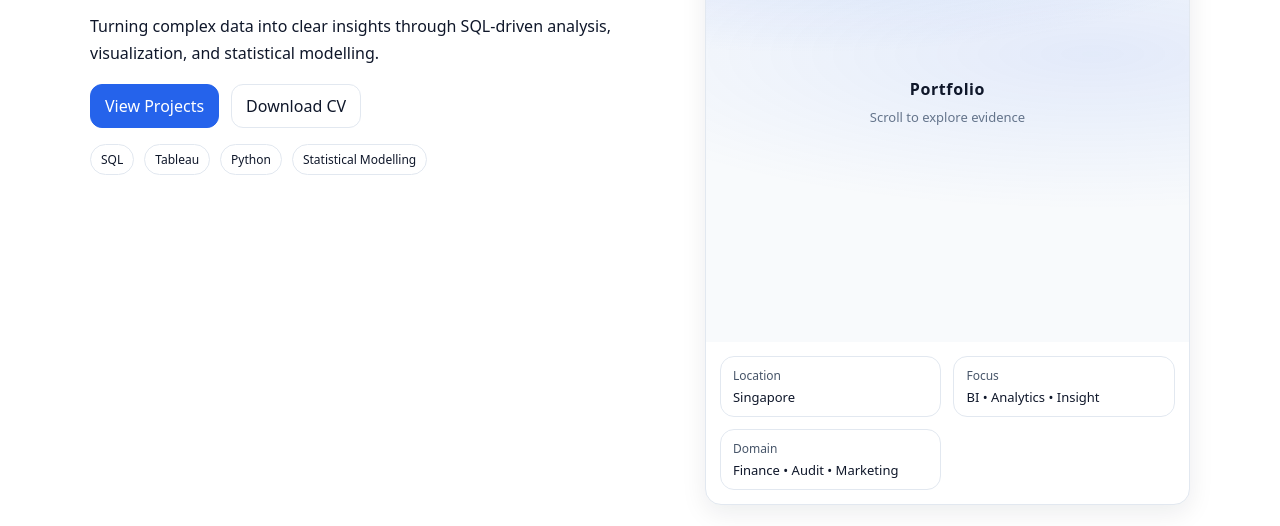
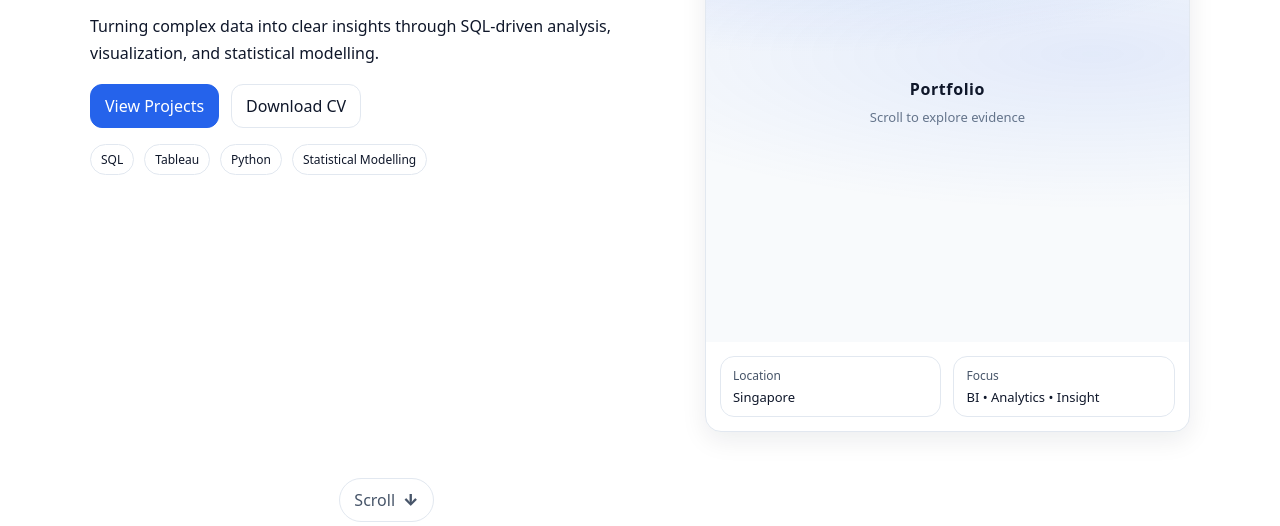
Before and after one commit to 56vpc2nv5y-lang/sunny-portfolio, a plain HTML site: page index.html in a window 1280 px wide. Shown: the part 272-798 px from the top of the page. Drawn offline with Linux system fonts and the light colour scheme.

Commit message:
Update index.html

```diff
--- a/index.html
+++ b/index.html
@@ -49,7 +49,7 @@
           </div>
         </div>
 
-        <div class="hero-right reveal">
+       <div class="hero-right reveal">
           <div class="hero-card">
             <div class="hero-img" role="img" aria-label="Profile image">
               <img src="image.png" alt="Sunny Zhang" onerror="this.style.display='none'; this.parentElement.classList.add('noimg');" />
@@ -67,14 +67,9 @@
                 <div class="meta-k">Focus</div>
                 <div class="meta-v">BI • Analytics • Insight</div>
               </div>
-              <div class="meta-item">
-                <div class="meta-k">Domain</div>
-                <div class="meta-v">Finance • Audit • Marketing</div>
               </div>
-            </div>
           </div>
         </div>
-      </div>
 
       <div class="container hint">
         <a class="scroll-hint" href="#about" aria-label="Scroll down">
```
